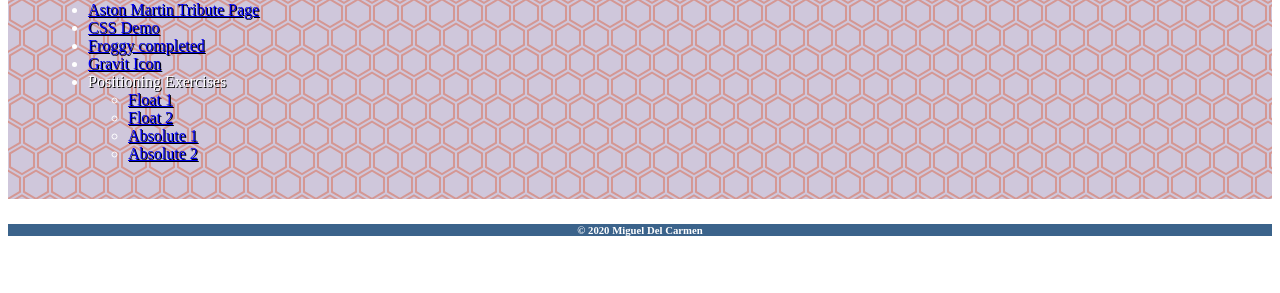
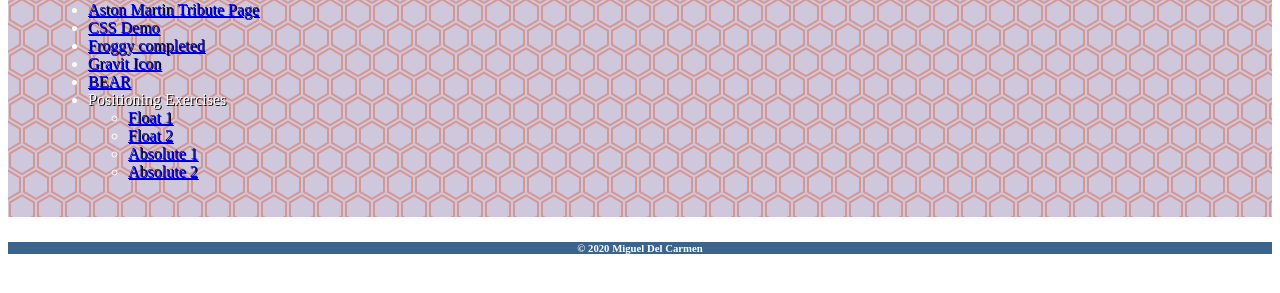
Before and after one commit to iggydc35/IFSC-1310, a plain HTML site: page index.html in a window 1280 px wide. Shown: the part 117-410 px from the top of the page. Drawn offline with Linux system fonts and the light colour scheme.

Commit message:
uploaded bear assignment

```diff
--- a/index.html
+++ b/index.html
@@ -20,6 +20,7 @@
         <li><a href="assets/css-demo/index.html">CSS Demo</a></li>
         <li><a href="assets/img/froggy.PNG">Froggy completed</a></li>
         <li><a href="assets/img/icon.jpg">Gravit Icon</a></li>
+        <li><a href="assets/img/rawr.jpg">BEAR</a></li>
 
         <li>Positioning Exercises</li>
           <ul>
```
Also changed, not shown: assets/img/rawr.jpg (added).
